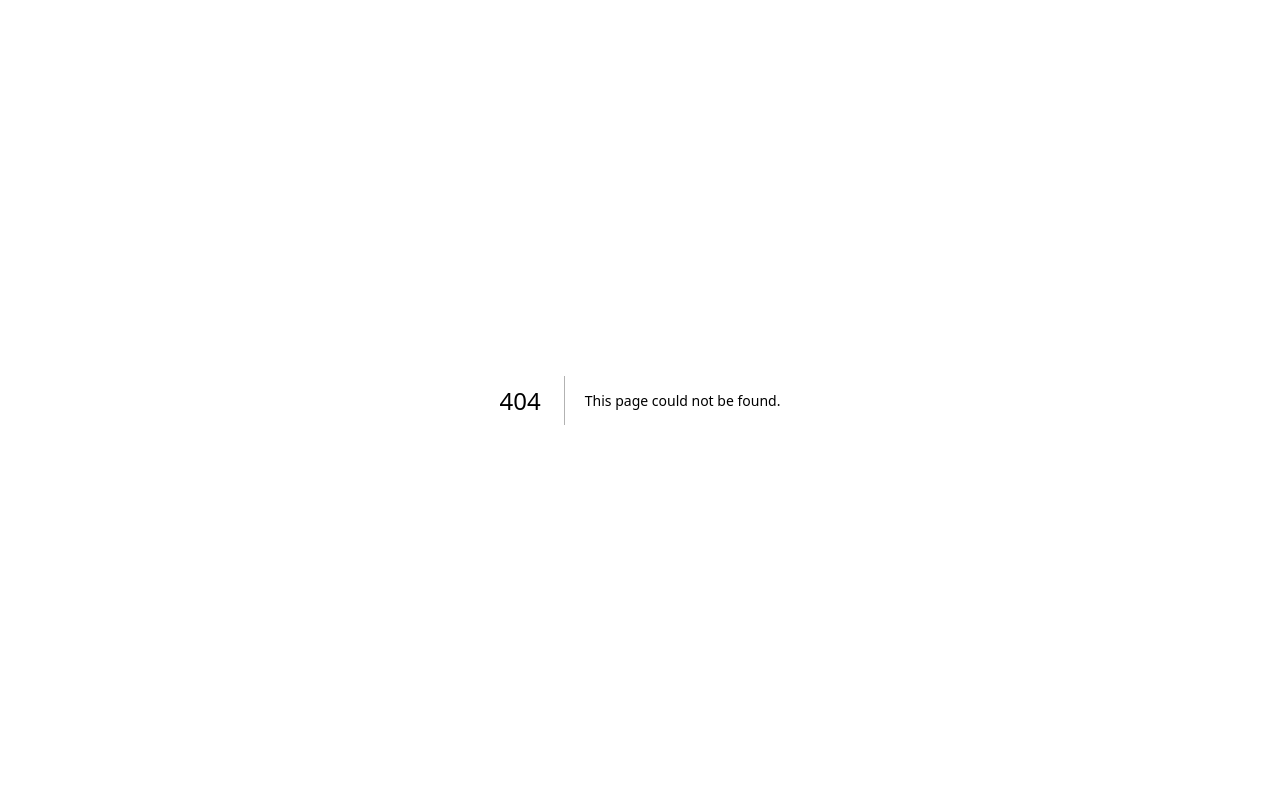
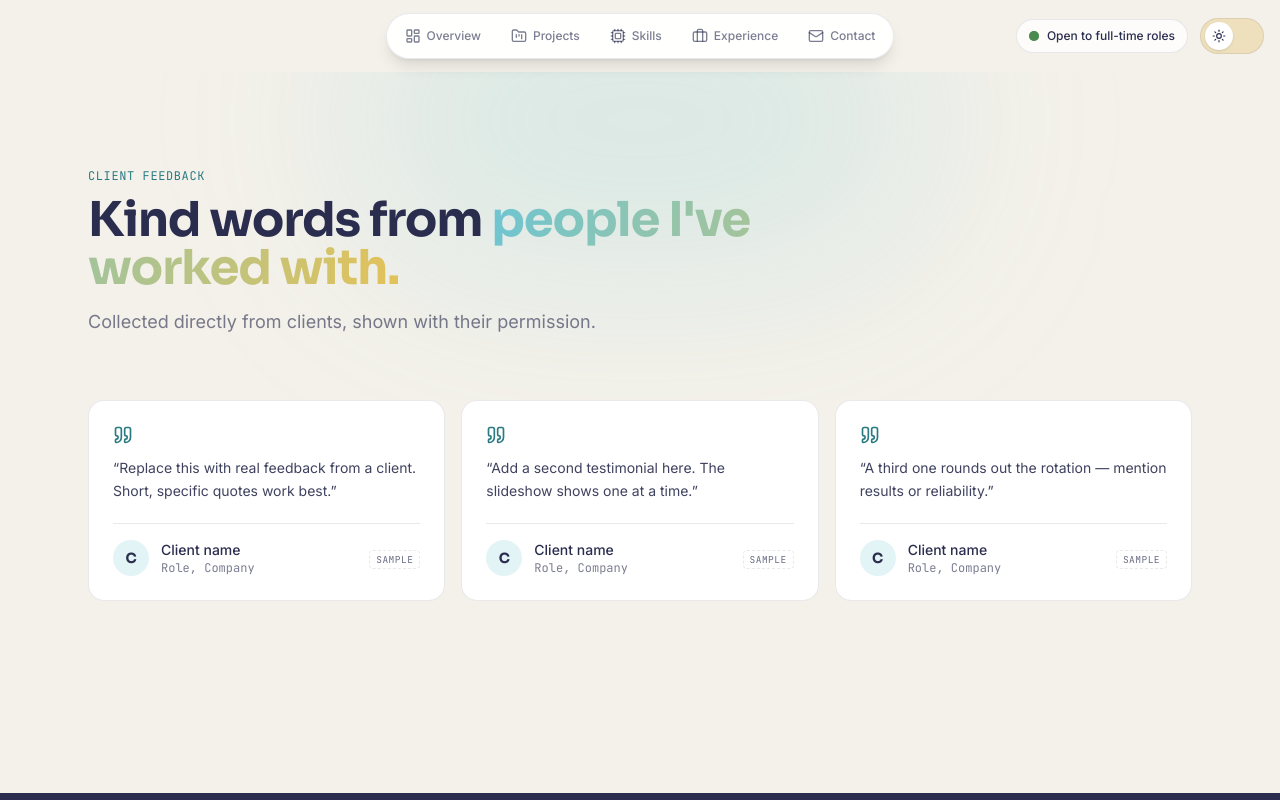
Before and after one commit to yxin-d/Modern-Portfolio, a Next.js app: page /testimonials in a window 1280 px wide. Before the commit this address had no page. Shown: the top 800 px of the page. Built offline with nearby package versions, Linux system fonts and the light colour scheme.

Commit message:
Add /testimonials page and View all link on the dashboard panel
Co-Authored-By: Claude Sonnet 5.5 <noreply@anthropic.com>
Claude-Session: https://claude.ai/code/session_0182QtMgmF8fayRWoub3Zbzn

```diff
--- /dev/null
+++ b/app/(site)/testimonials/page.tsx
@@ -0,0 +1,59 @@
+import type { Metadata } from "next";
+import { Quote } from "lucide-react";
+import { SampleTag } from "@/components/dashboard/panel";
+import { PageHeader } from "@/components/page-header";
+import { site, testimonials } from "@/lib/data";
+
+export const metadata: Metadata = {
+  title: `Testimonials — ${site.name}`,
+  description: "What clients say about working with me.",
+};
+
+export default function TestimonialsPage() {
+  return (
+    <>
+      <PageHeader
+        eyebrow="Client feedback"
+        title={
+          <>
+            Kind words from <span className="text-gradient">people I&apos;ve worked with.</span>
+          </>
+        }
+        description="Collected directly from clients, shown with their permission."
+      />
+      <section className="pb-24">
+        <div className="mx-auto max-w-6xl px-4 sm:px-6">
+          <ul className="grid gap-4 md:grid-cols-2 lg:grid-cols-3">
+            {testimonials.map((t) => (
+              <li
+                key={`${t.name}-${t.quote.slice(0, 24)}`}
+                className="flex flex-col rounded-2xl border border-border bg-surface p-6 transition-colors hover:border-primary"
+              >
+                <Quote className="h-5 w-5 text-secondary dark:text-primary" aria-hidden />
+                <blockquote className="mt-3 flex-1 text-sm leading-relaxed text-foreground/90">
+                  “{t.quote}”
+                </blockquote>
+                <footer className="mt-5 flex items-center gap-3 border-t pt-4 text-sm">
+                  <span className="flex h-9 w-9 shrink-0 items-center justify-center rounded-full bg-primary/20 font-display text-sm font-bold">
+                    {t.name.charAt(0)}
+                  </span>
+                  <span className="min-w-0">
+                    <span className="block truncate font-medium">{t.name}</span>
+                    <span className="block truncate font-mono text-xs text-muted-foreground">
+                      {t.role}
+                    </span>
+                  </span>
+                  {t.placeholder && (
+                    <span className="ml-auto">
+                      <SampleTag />
+                    </span>
+                  )}
+                </footer>
+              </li>
+            ))}
+          </ul>
+        </div>
+      </section>
+    </>
+  );
+}
--- a/components/dashboard/testimonials-panel.tsx
+++ b/components/dashboard/testimonials-panel.tsx
@@ -5,7 +5,7 @@ import { AnimatePresence, motion, useReducedMotion } from "motion/react";
 import { ChevronLeft, ChevronRight, Quote } from "lucide-react";
 import { testimonials } from "@/lib/data";
 import { cn } from "@/lib/utils";
-import { Panel, PanelHeader, SampleTag } from "./panel";
+import { Panel, PanelHeader, SampleTag, ViewAll } from "./panel";
 
 export function TestimonialsPanel({ className }: { className?: string }) {
   const [i, setI] = useState(0);
@@ -52,6 +52,7 @@ export function TestimonialsPanel({ className }: { className?: string }) {
               >
                 <ChevronRight className="h-4 w-4" />
               </button>
+              <ViewAll href="/testimonials" />
             </div>
           }
         />
--- a/lib/data.ts
+++ b/lib/data.ts
@@ -35,6 +35,7 @@ export const navLinks = [
   { href: "/projects", label: "Projects" },
   { href: "/skills", label: "Skills" },
   { href: "/experience", label: "Experience" },
+  { href: "/testimonials", label: "Testimonials" },
   { href: "/contact", label: "Contact" },
 ];
 
```
